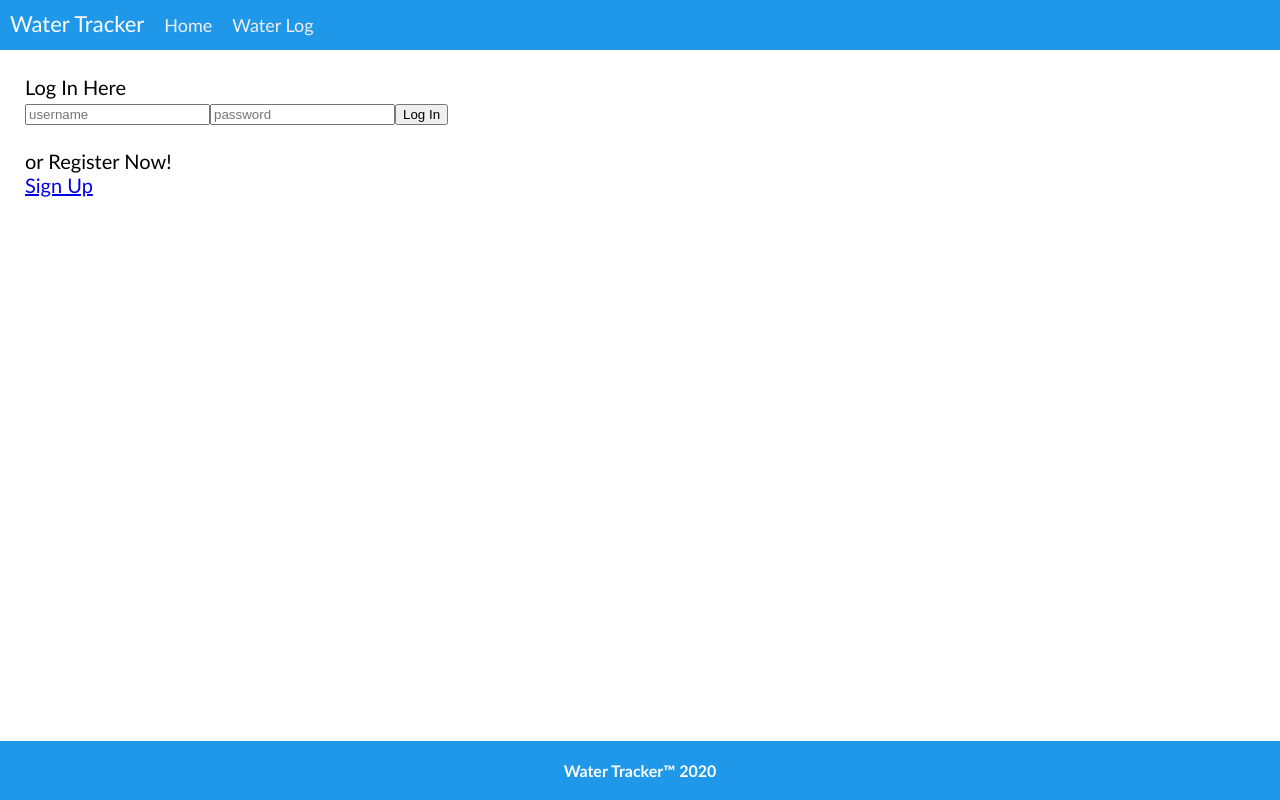
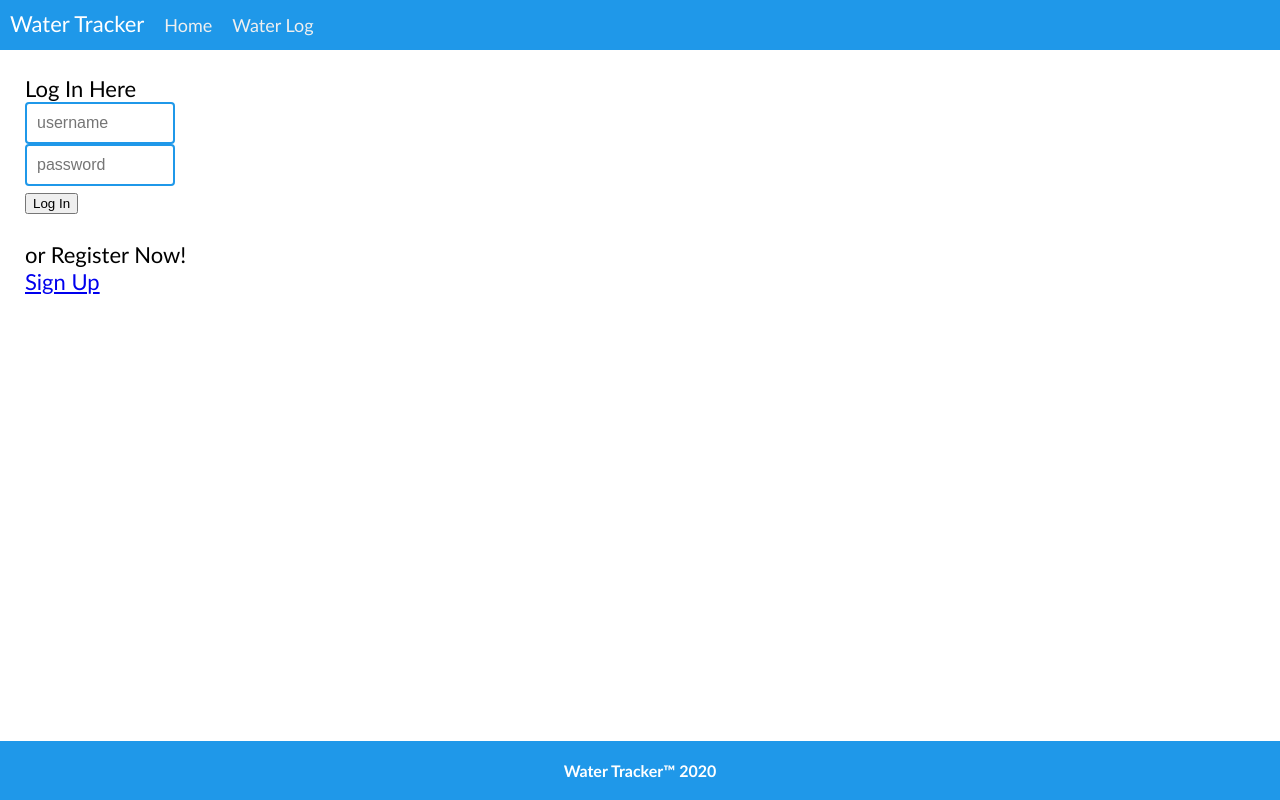
Before and after one commit to tshuttles/water-react-app, a React (Create React App) app in the folder frontend/: page / in a window 1280 px wide. Built offline with nearby package versions, Linux system fonts and the light colour scheme; no server answers.

Commit message:
bugfix Signup to render home page, add css styling to input forms, create and set up Waterform state

```diff
--- a/frontend/src/App.css
+++ b/frontend/src/App.css
@@ -18,6 +18,26 @@
 .UsersContainer {
   padding: 25px;
 }
+
+input[type=text] {
+  border: none;
+  /* border-bottom: 2px solid rgb(31, 152, 233); */
+
+  width: 150px;
+  box-sizing: border-box;
+  border: 2px solid rgb(31, 152, 233);
+  border-radius: 4px;
+  font-size: 16px;
+  background-color: white;
+  background-position: 10px 10px;
+  background-repeat: no-repeat;
+  padding: 10px 15px 10px 10px;
+  transition: width 0.4s ease-in-out;
+}
+input[type=text]:focus {
+  width: 100%;
+}
+
 .signup {
   padding: 20px;
   font-size: 20px;
@@ -32,7 +52,7 @@
 }
 
 .loggedout{
-  font-size: 20px;
+  font-size: 22px;
 }
 
 .WatersContainer {
@@ -53,7 +73,7 @@
 }
 
 .todayswaterlink {
-  font-size: 40px;
+  font-size: 20px;
   color: blue;
 }
 
--- a/frontend/src/actions/users/currentUser.js
+++ b/frontend/src/actions/users/currentUser.js
@@ -31,7 +31,7 @@ export const signup = (credentials) => {
       .then(user => {
         if (user.error) {
           alert(user.error)
-        } else {
+        } else if (user.data) {
           dispatch(setCurrentUser(user.data.attributes))
           dispatch(resetSignupForm())
         }
--- a/frontend/src/actions/waters/addWater.js
+++ b/frontend/src/actions/waters/addWater.js
@@ -13,3 +13,9 @@ export const addWater = (amount) => {
     .then(water => dispatch({type: 'ADD_WATER', payload: water}))
   }
 }
+
+export const resetWaterForm = () => {
+  return {
+    type: "RESET_WATER_FORM"
+  }
+}
--- a/frontend/src/components/users/Login.js
+++ b/frontend/src/components/users/Login.js
@@ -20,8 +20,8 @@ const Login = ({ loginForm, updateLoginForm, login }) => {
 
   return (
     <form onSubmit={handleSubmit}>
-      <input placeholder="username" type="text" value={loginForm.username} name="username" onChange={handleOnChange} />
-      <input placeholder="password" type="text" value={loginForm.password} name="password" onChange={handleOnChange} />
+      <input placeholder="username" type="text" value={loginForm.username} name="username" onChange={handleOnChange} /><br/>
+      <input placeholder="password" type="text" value={loginForm.password} name="password" onChange={handleOnChange} /><br/>
       <input type="submit" value="Log In" />
     </form>
   )
--- a/frontend/src/components/users/Signup.js
+++ b/frontend/src/components/users/Signup.js
@@ -2,10 +2,9 @@ import React from 'react';
 import { connect } from 'react-redux';
 import { updateSignupForm } from '../../actions/users/signupForm.js';
 import { signup } from '../../actions/users/currentUser.js';
-// import { useHistory } from 'react-router-dom';
-// import { Redirect } from 'react-router-dom';
+import { Redirect } from 'react-router-dom';
 
-const Signup = ({ signupForm, updateSignupForm, signup }) => {
+const Signup = ({ currentUser, signupForm, updateSignupForm, signup }) => {
   const handleOnChange = event => {
     const { name, value } = event.target
     const updatedFormInfo = {
@@ -15,40 +14,35 @@ const Signup = ({ signupForm, updateSignupForm, signup }) => {
     updateSignupForm(updatedFormInfo)
   }
 
-  // let history = useHistory()
   const handleSubmit = event => {
     event.preventDefault()
     signup(signupForm)
-    // history.push("/")
   }
 
-  // const componentDidMount = () => {
-  //   this.props.getCurrentUser()
-  // }
-
-  // if (componentDidMount()) {
-  //   render redirect component which will change the route
-  //   return (
-  //     <Redirect to="/" />
-  //   )
-  // }
+  if (currentUser) {
+    // render redirect component which will change the route
+    return (
+      <Redirect to="/" />
+    )
+  }
 
   return (
     <div className="signup">
       Register Here
       <br/>
       <form onSubmit={handleSubmit}>
-      <input placeholder="username" type="text" value={signupForm.username} name="username" onChange={handleOnChange} />
-      <input placeholder="password" type="text" value={signupForm.password} name="password" onChange={handleOnChange} />
-      <input type="submit" value="Sign Up" />
-    </form>
+        <input placeholder="username" type="text" value={signupForm.username} name="username" onChange={handleOnChange} /><br/>
+        <input placeholder="password" type="text" value={signupForm.password} name="password" onChange={handleOnChange} /><br/>
+        <input type="submit" value="Sign Up" />
+      </form>
     </div>
   )
 }
 
 const mapStateToProps = state => {
   return {
-    signupForm: state.signupForm
+    signupForm: state.signupForm,
+    currentUser: state.currentUser
   }
 }
 
--- a/frontend/src/containers/UsersContainer.js
+++ b/frontend/src/containers/UsersContainer.js
@@ -18,7 +18,7 @@ class UsersContainer extends Component {
                     Welcome, {username} <Logout />
                     <br/>
                     <br/>
-                    Check out your Water Log at the top to make your entries!
+                    Check out your Water Log to make your entries!
                     <div className="cup"></div>
                   </div>
     } else {
--- a/frontend/src/reducers/waters/manageWaters.js
+++ b/frontend/src/reducers/waters/manageWaters.js
@@ -1,3 +1,7 @@
+const initialState = {
+  amount: ""
+}
+
 export default function manageWaters(state =
   []
 , action) {
@@ -8,9 +12,12 @@ export default function manageWaters(state =
       //   ...state,
       //   waters: [ ...state.waters, water]
       // }
+    case "RESET_WATER_FORM":
+      return initialState
     case 'GET_WATERS':
       return [...action.payload]
       // return { waters: action.payload }
+
     default:
       return state
   }
--- a/frontend/src/store.js
+++ b/frontend/src/store.js
@@ -4,12 +4,14 @@ import currentUser from './reducers/users/currentUser.js';
 import loginForm from './reducers/users/loginForm.js';
 import manageWaters from './reducers/waters/manageWaters.js';
 import signupForm from './reducers/users/signupForm.js';
+import waterForm from './reducers/waters/manageWaters.js';
 
 const reducer = combineReducers({
   currentUser,
   loginForm,
   waters: manageWaters,
-  signupForm
+  signupForm,
+  waterForm
 })
 const composeEnhancers = window.__REDUX_DEVTOOLS_EXTENSION_COMPOSE__ || compose;
 const store = createStore(reducer, composeEnhancers(applyMiddleware(thunk)))
```
Also changed, not shown: 2 other files (tests, documents, lock files or other folders).
